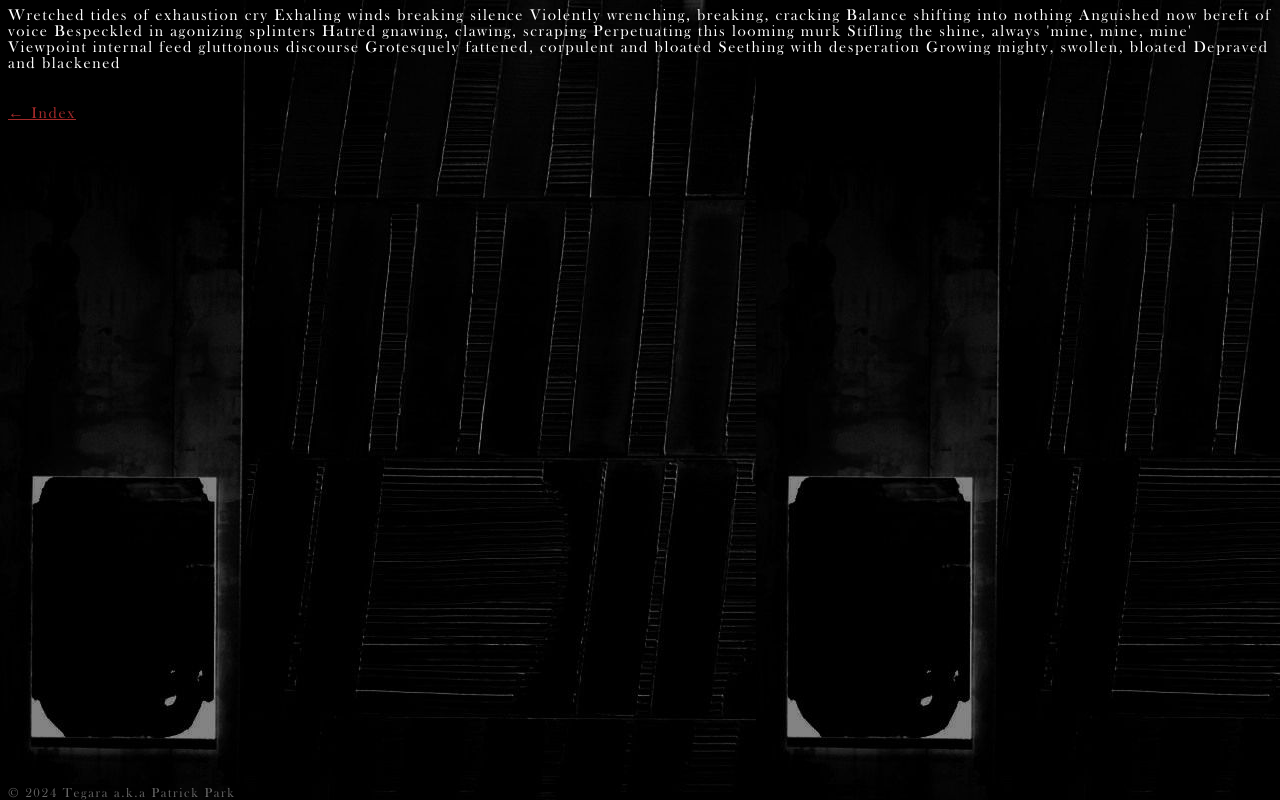
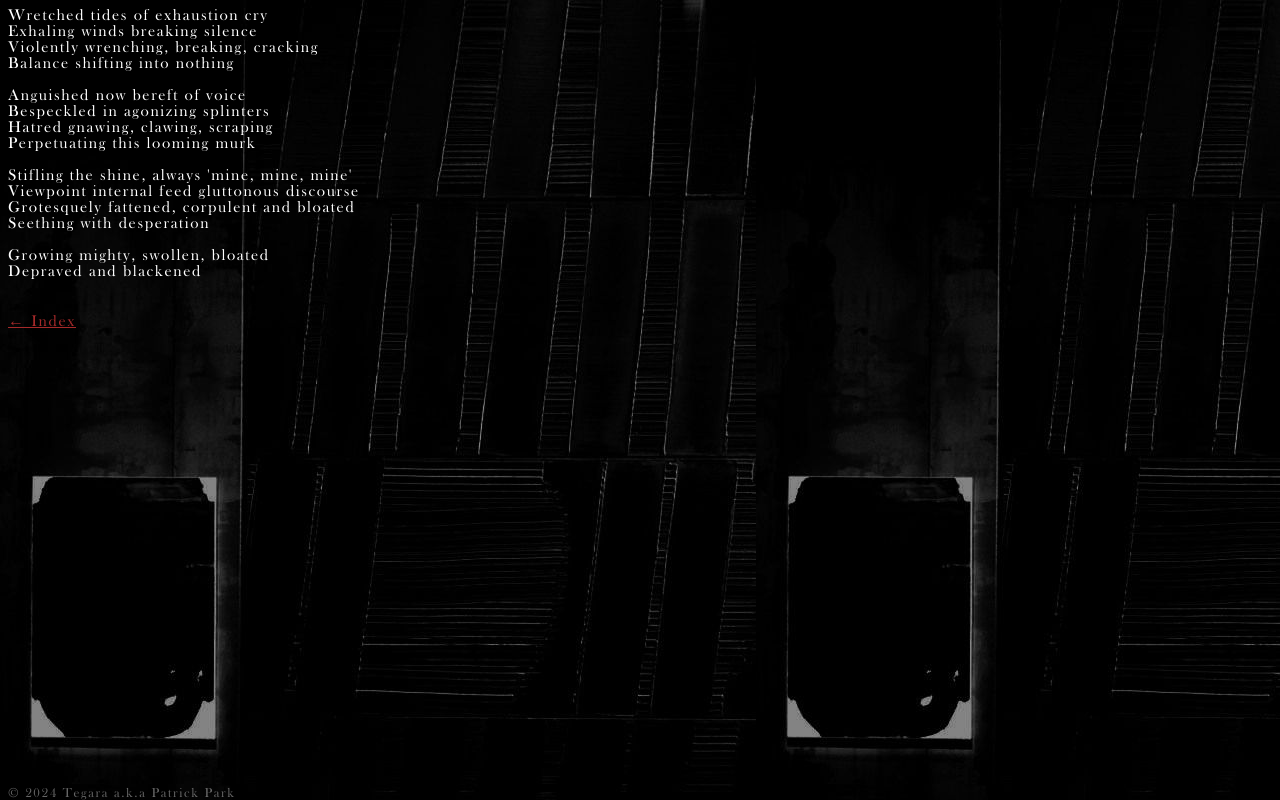
Before and after one commit to Vrezerino/Tegara, a React (Create React App) app: page /lyrics/stochasticity/blackened in a window 1280 px wide. Built offline with nearby package versions, Linux system fonts and the light colour scheme.

Commit message:
Restore App.css

```diff
--- a/src/App.css
+++ b/src/App.css
@@ -46,6 +46,10 @@ hr {
   animation: 1.2s emerge;
 }
 
+.lyricsContainer {
+  white-space: pre-line;
+}
+
 span {
   font-size: small;
   margin: 0 0.5em;
```
